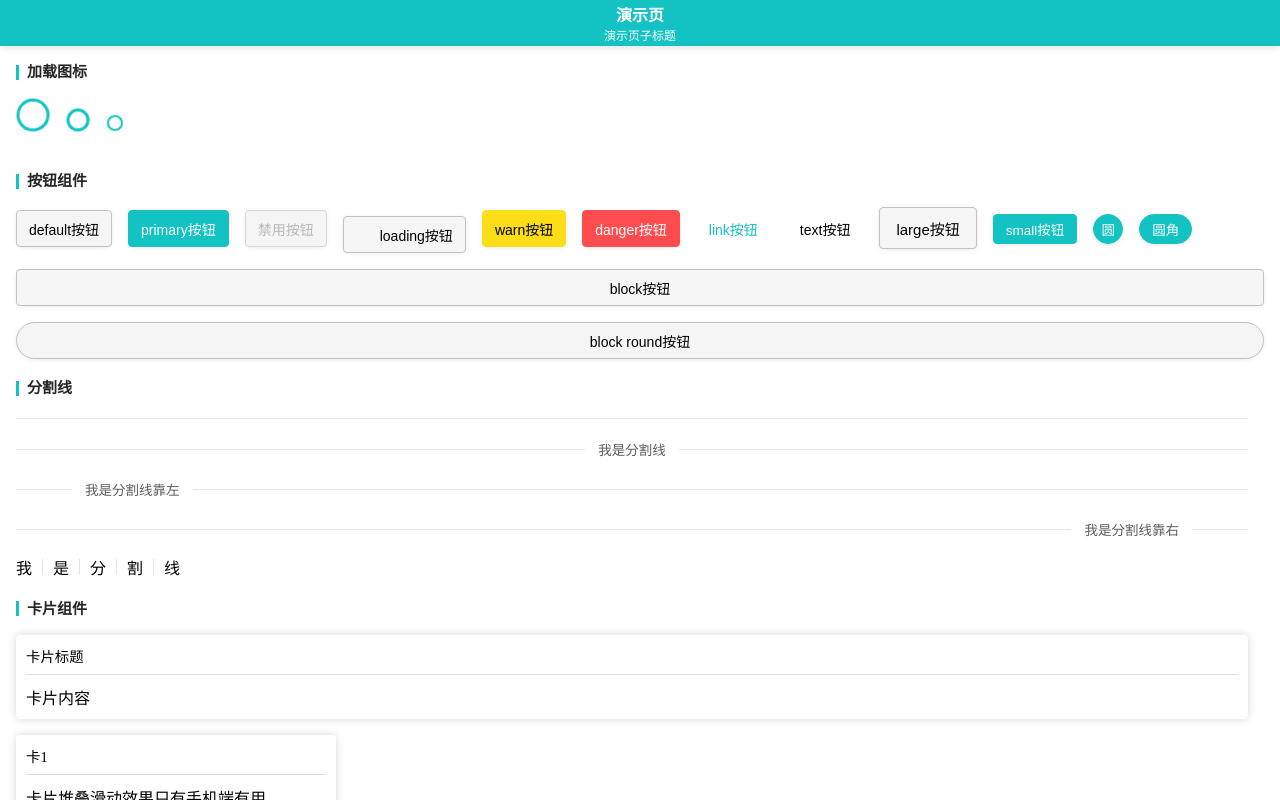
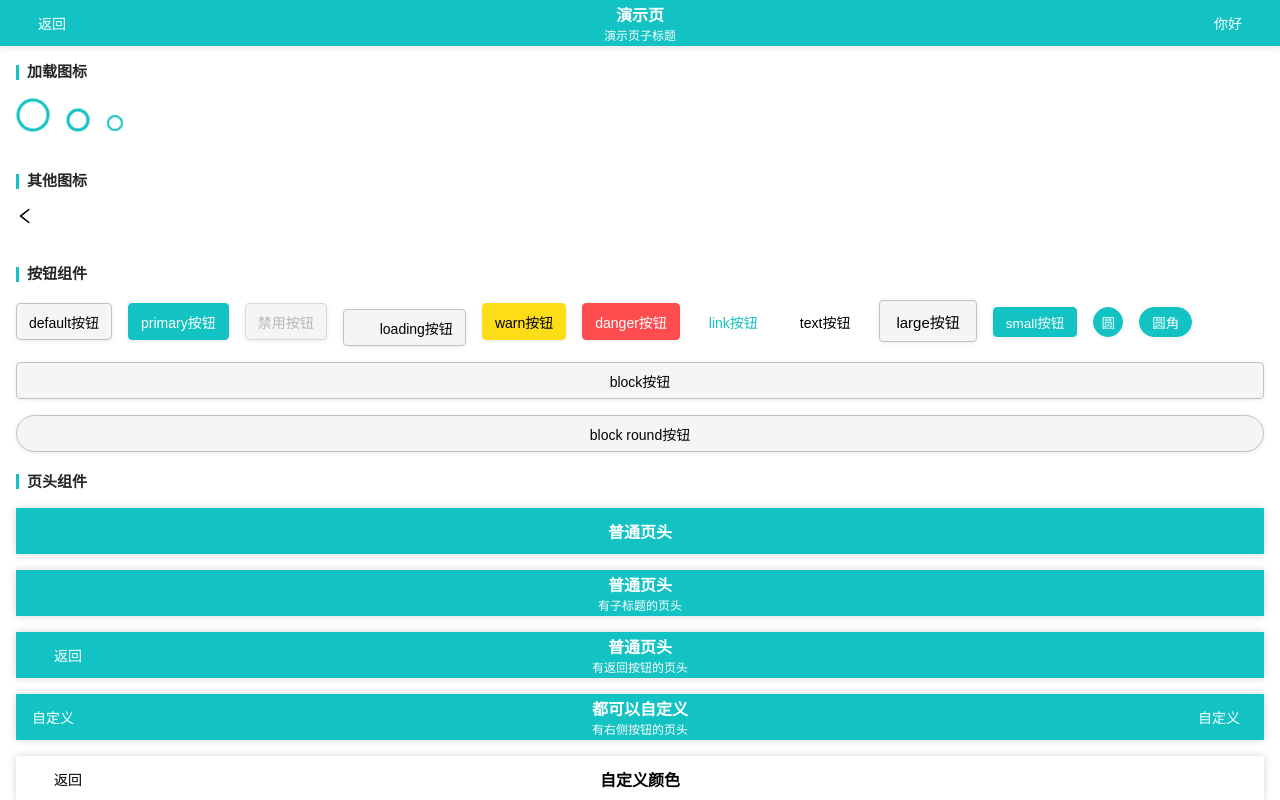
Before and after one commit to QiYuOr2/bar-ui, a Vue app: page /#/example in a window 1280 px wide. Built offline with nearby package versions, Linux system fonts and the light colour scheme.

Commit message:
feat(header): 完成各种page header

```diff
--- a/src/App.vue
+++ b/src/App.vue
@@ -1,5 +1,5 @@
 <template>
-  <div class="container">
+  <div class="container" id="container">
     <router-view></router-view>
   </div>
 </template>
--- a/src/components/header/index.less
+++ b/src/components/header/index.less
@@ -7,8 +7,9 @@
     padding: 0;
   }
   display: flex;
+  justify-content: space-between;
   align-items: center;
-  justify-content: center;
+
   width: 100%;
   height: 46px;
   margin-bottom: 1.2rem;
@@ -18,11 +19,34 @@
 
   color: @white;
   font-weight: bold;
+  text-align: center;
+
+  &__left,
+  &__right {
+    display: flex;
+    align-items: center;
+    justify-content: space-between;
+    cursor: pointer;
+    font-size: @text-normal;
+    font-weight: normal;
+    height: 20px;
+    min-width: 50px;
+  }
+
+  &__left {
+    margin-left: 1rem;
+  }
+
+  &__right {
+    margin-right: 1rem;
+  }
+
   &__center {
     display: flex;
     flex-direction: column;
-    align-items: center;
-    .sub-title {
+    justify-content: center;
+
+    .header__sub-title {
       font-size: @text-xs;
       font-weight: normal;
     }
--- a/src/components/header/index.tsx
+++ b/src/components/header/index.tsx
@@ -1,8 +1,12 @@
 import { defineComponent } from 'vue';
+import icon from '../icon';
 import './index.less';
 
 export default defineComponent({
   name: 'bar-header',
+  components: {
+    icon,
+  },
   props: {
     title: {
       type: String,
@@ -22,8 +26,54 @@ export default defineComponent({
       type: Boolean,
       default: false,
     },
+    scrollTarget: {
+      type: String,
+    },
+    leftText: {
+      type: String,
+      default: '',
+    },
+    leftArrow: {
+      type: Boolean,
+      default: false,
+    },
   },
-  setup(props) {
+  emits: ['clickLeft', 'clickRight'],
+  setup(props, { emit, slots }) {
+    const backTop = (id: string) => {
+      const target = document.getElementById(id);
+      if (target?.scrollTop !== 0) {
+        target?.scrollTo({
+          top: 0,
+          behavior: 'smooth',
+        });
+      }
+    };
+
+    const handleClickLeft = (event: MouseEvent) => {
+      emit('clickLeft', event);
+    };
+    const handleClickRight = (event: MouseEvent) => {
+      emit('clickRight', event);
+    };
+
+    const renderLeft = () => {
+      if (slots.left) {
+        return (
+          <div class="bar-header__left" onClick={handleClickLeft}>
+            {slots.left()}
+          </div>
+        );
+      }
+
+      return (
+        <div class="bar-header__left" onClick={handleClickLeft}>
+          {props.leftArrow && <icon name="left" size="sm" />}
+          <span>{props.leftText ? props.leftText : ''}</span>
+        </div>
+      );
+    };
+
     return () => (
       <>
         <header
@@ -36,14 +86,19 @@ export default defineComponent({
             left: 0,
             zIndex: 2999,
           }}
+          onClick={() => {
+            props.scrollTarget && backTop(props.scrollTarget);
+          }}
         >
-          <div>
-            <div class="bar-header__left"></div>
-            <div class="bar-header__center">
-              <p class="title">{props.title}</p>
-              {props.subTitle && <p class="sub-title">{props.subTitle}</p>}
-            </div>
-            <div class="bar-header__right"></div>
+          {renderLeft()}
+          <div class="bar-header__center">
+            <p class="header__title">{props.title}</p>
+            {props.subTitle && (
+              <p class="header__sub-title">{props.subTitle}</p>
+            )}
+          </div>
+          <div class="bar-header__right" onClick={handleClickRight}>
+            {slots.right ? slots.right() : ''}
           </div>
         </header>
         {props.fixed && <div style="height: calc(46px)"></div>}
--- a/src/components/icon/index.tsx
+++ b/src/components/icon/index.tsx
@@ -1,7 +1,7 @@
 import { defineComponent, PropType } from 'vue';
 import './index.less';
 
-export type IconName = 'loading';
+export type IconName = 'loading' | 'left';
 export type IconSize = 'normal' | 'sm' | 'lg';
 
 export default defineComponent({
@@ -58,9 +58,22 @@ export default defineComponent({
       );
     };
 
+    const renderLeft = () => {
+      return (size: IconSize) => (
+        <svg
+          class={`bar-icon bar-icon-${size}`}
+          viewBox="64 64 896 896"
+          fill="currentColor"
+        >
+          <path d="M724 218.3V141c0-6.7-7.7-10.4-12.9-6.3L260.3 486.8a31.86 31.86 0 000 50.3l450.8 352.1c5.3 4.1 12.9.4 12.9-6.3v-77.3c0-4.9-2.3-9.6-6.1-12.6l-360-281 360-281.1c3.8-3 6.1-7.7 6.1-12.6z"></path>
+        </svg>
+      );
+    };
+
     const renderByName = (name: IconName, size: IconSize) => {
       const map = {
         loading: renderLoading(name),
+        left: renderLeft(),
       };
 
       return map[name](size);
--- a/src/views/example/example.vue
+++ b/src/views/example/example.vue
@@ -1,10 +1,24 @@
 <template>
   <div class="example-container">
-    <bar-header title="演示页" sub-title="演示页子标题" fixed />
+    <bar-header
+      title="演示页"
+      sub-title="演示页子标题"
+      scroll-target="container"
+      left-text="返回"
+      @click-left="handleClick"
+      @click-right="handleClick2"
+      :left-arrow="true"
+      fixed
+    >
+      <template #right>你好</template>
+    </bar-header>
     <bar-section title="加载图标">
       <bar-icon name="loading" size="lg" />
       <bar-icon name="loading" />
       <bar-icon name="loading" size="sm" />
+    </bar-section>
+    <bar-section title="其他图标">
+      <bar-icon name="left" size="sm" />
     </bar-section>
     <bar-section title="按钮组件">
       <bar-button>default按钮</bar-button>
@@ -23,6 +37,27 @@
       <bar-button block shape="round" @click="handleClick">
         block round按钮
       </bar-button>
+    </bar-section>
+    <bar-section title="页头组件">
+      <bar-header title="普通页头" />
+      <bar-header title="普通页头" sub-title="有子标题的页头" />
+      <bar-header
+        title="普通页头"
+        sub-title="有返回按钮的页头"
+        left-text="返回"
+        :left-arrow="true"
+      />
+      <bar-header title="都可以自定义" sub-title="有右侧按钮的页头">
+        <template #left>自定义</template>
+        <template #right>自定义</template>
+      </bar-header>
+      <bar-header
+        title="自定义颜色"
+        color="#fff"
+        text-color="#000"
+        left-text="返回"
+        :left-arrow="true"
+      />
     </bar-section>
     <bar-section title="分割线">
       <bar-divider />
@@ -90,10 +125,14 @@ export default {
     const handleClick = (e) => {
       console.log(e);
     };
+    const handleClick2 = (e) => {
+      console.log(2, e);
+    };
 
     return {
       data,
       handleClick,
+      handleClick2,
     };
   },
 };
```
